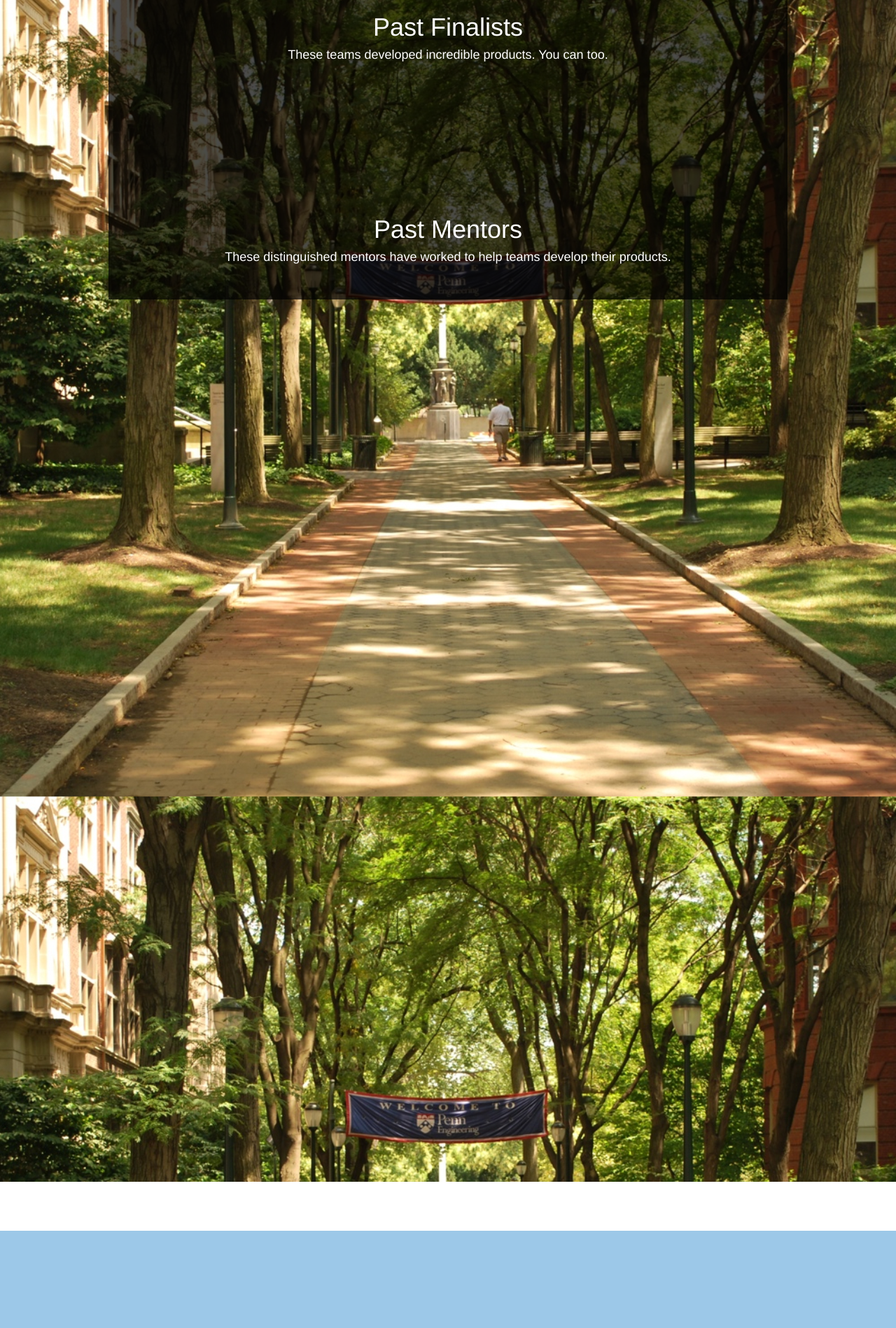
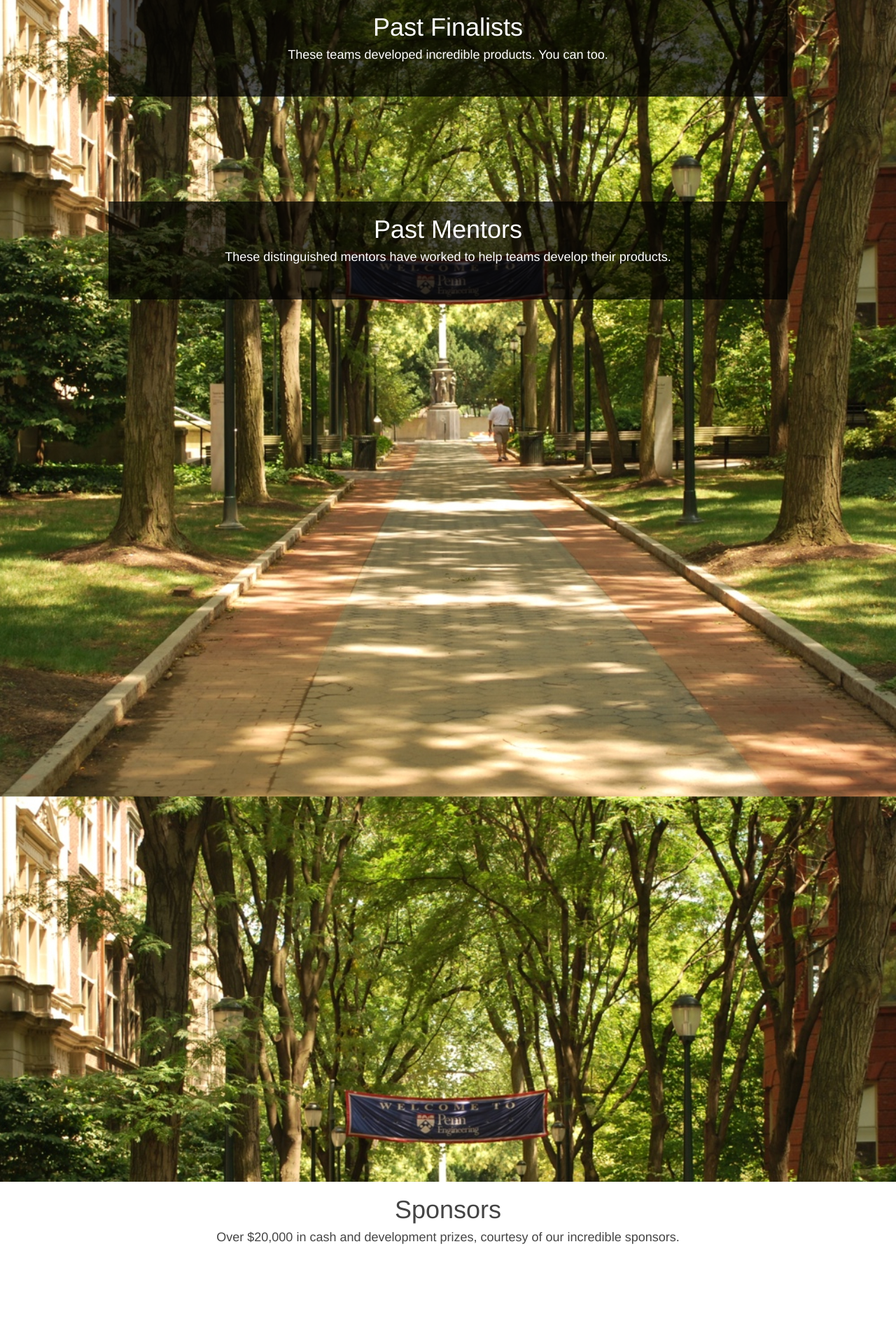
Before and after one commit to Pennvention/pvapp, a Flask app: page / in a window 1280 px wide. Shown: the part 2751-4649 px from the top of the page at 70% size. Before the commit the page ends 4510 px from the top, so only its background shows below. Run offline with Flask 2, Linux system fonts and the light colour scheme; data that the repository does not hold is empty; parts of the project's set-up code (start-up, migrations or seed data) failed here and were passed over; some libraries are stand-ins or nearby versions.

Commit message:
added sponsorship section

```diff
--- a/pvapp/static/css/main.css
+++ b/pvapp/static/css/main.css
@@ -21,7 +21,7 @@ form.navbar-right, ul.navbar-right.navbar-nav {
     }
 }
 
-.mentorship, img.mentorpic {
+img.sponsorpic, .mentorship, img.mentorpic {
   width:100%;
 }
 
@@ -30,6 +30,11 @@ form.navbar-right, ul.navbar-right.navbar-nav {
   width: 100%;
   padding-bottom: 100%;
 }
+
+.sponsorpic-container {
+  height: 100px;
+}
+
 
 img.mentorpic {
   position: absolute;
@@ -58,7 +63,7 @@ img.pastwinnerpic {
   background-size: cover;
 }
 
-#frequentlyasked {
+#sponsors, #frequentlyasked {
   padding-top:60px;
   margin-top: -60px;
 }
@@ -104,11 +109,11 @@ img.pastwinnerpic {
 }
 
 .howitworks {
-  padding-bottom: 150px;
+  margin-bottom: 150px;
 }
 
 .past {
-  padding-bottom: 150px;
+  margin-bottom: 150px;
 }
 
 #process {
--- a/pvapp/templates/index.html
+++ b/pvapp/templates/index.html
@@ -76,6 +76,22 @@
   </div><!-- .container mentorship -->
 </section>
 
-  <section id="sponsors" data-type="background" data-speed="10">
-  </section>
+<section id="sponsors" data-type="background" data-speed="10">
+  <div class="container">
+    <div class="frontpagewrapper">
+      <h1 class="frontpageheader"> Sponsors </h1>
+      <h4 class="frontpagedesc"> Over $20,000 in cash and development prizes, courtesy of our incredible sponsors.</h4>
+    </div><!-- .frontpage wrapper #mentors -->
+    <div class="row">
+      {% for sponsor in sponsors %}
+        <div class="sponsor col-md-3 col-sm-6">
+          <div class="sponsorpic-container">
+            <img class="sponsorpic" src='{{url_for('static', filename=sponsor.photo)}}'> </img>
+            <p class="mentorbio"> {{sponsor.prize}} </p>
+          </div>
+        </div>
+      {% endfor %}
+    </div>
+  </div><!-- .container -->
+</section>
 {% endblock %}
--- a/pvapp/templates/layoutbase.html
+++ b/pvapp/templates/layoutbase.html
@@ -50,6 +50,7 @@
 		  <li><a href="#frequentlyasked">FAQ</a></li>
                   <li><a href="#pastfinalists">Past Finalists</a></li>
                   <li><a href="#mentors">Mentors</a></li>
+		  <li><a href="#sponsors">Sponsors</a></li>
                   {% endif %}
                 </ul>
 	      </div>
```
